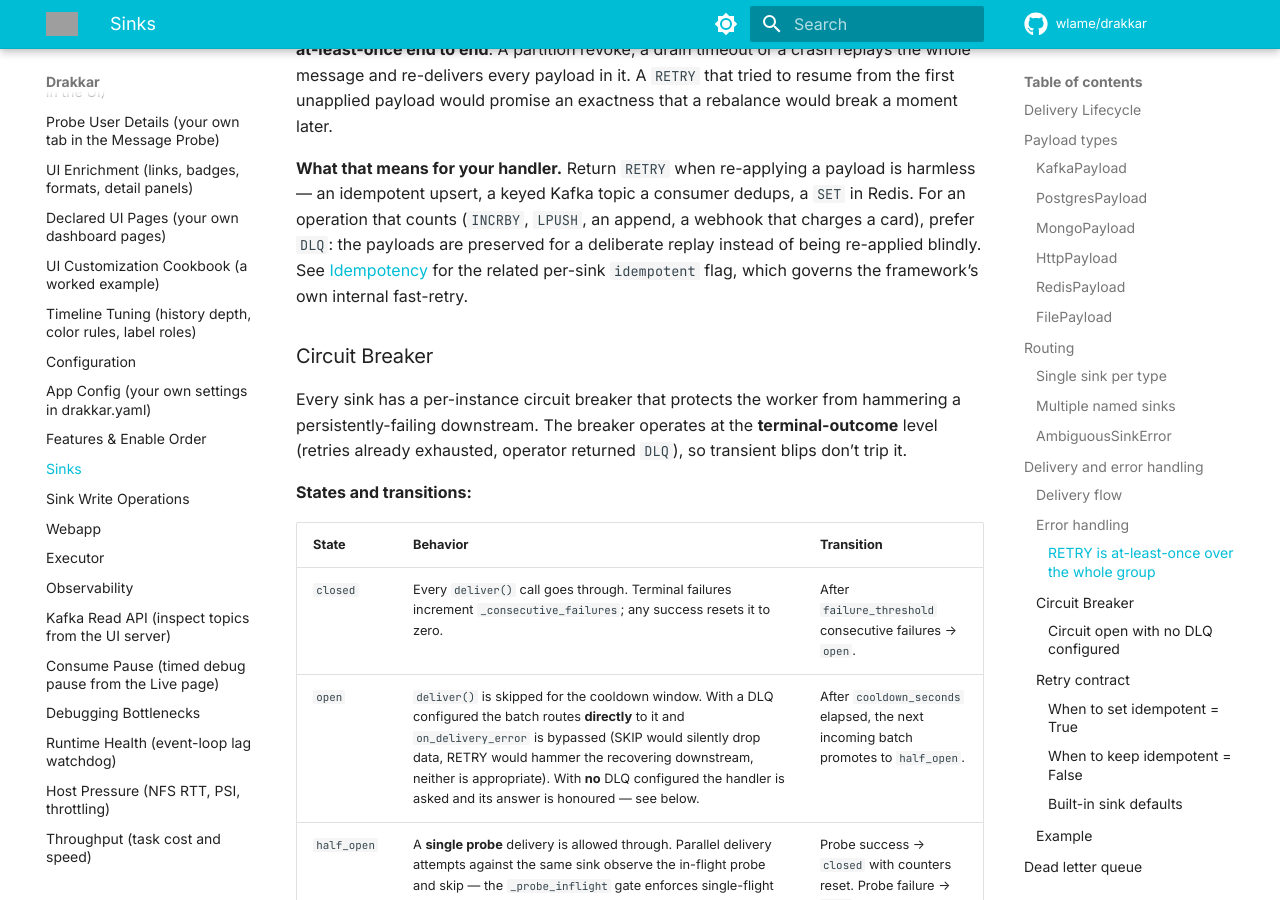
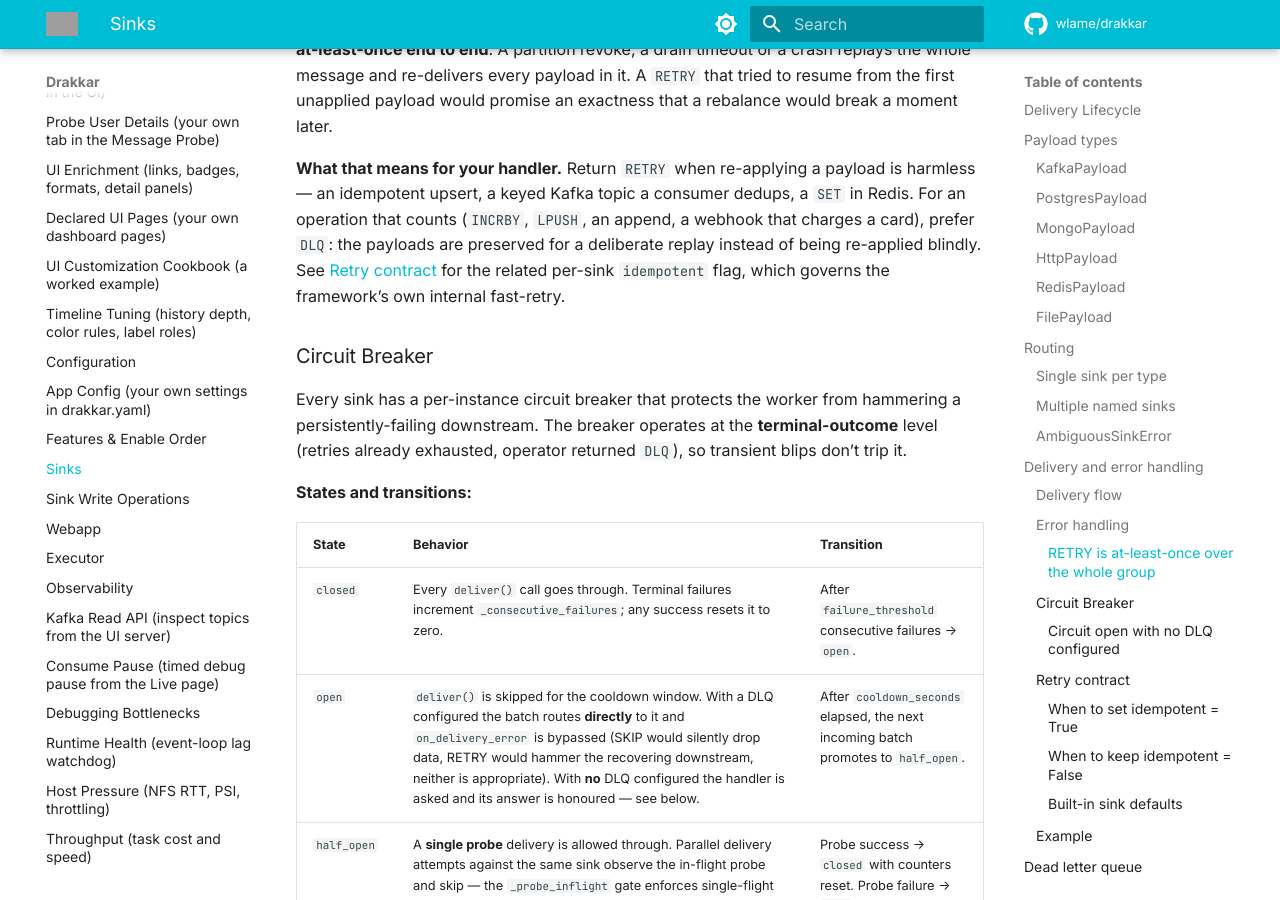
Before and after one commit to wlame/drakkar, an MkDocs documentation site: the page built from docs/sinks.md, in a window 1280 px wide and 900 px high, scrolled down 9535 px. Built offline with MkDocs 1.6.1 and Material for MkDocs 9.7.7, drawn with Linux system fonts in a browser that asks for light colours; comment, search, counter and statistics services are not loaded; grey boxes are pictures that could not be loaded.

Commit message:
Fix a broken cross-reference anchor in the sinks documentation.

```diff
--- a/docs/sinks.md
+++ b/docs/sinks.md
@@ -362,7 +362,7 @@ payload is harmless — an idempotent upsert, a keyed Kafka topic a consumer
 dedups, a `SET` in Redis. For an operation that counts (`INCRBY`, `LPUSH`,
 an append, a webhook that charges a card), prefer `DLQ`: the payloads are
 preserved for a deliberate replay instead of being re-applied blindly. See
-[Idempotency](#idempotency) for the related per-sink `idempotent` flag,
+[Retry contract](#retry-contract) for the related per-sink `idempotent` flag,
 which governs the framework's own internal fast-retry.
 
 ### Circuit Breaker
```
